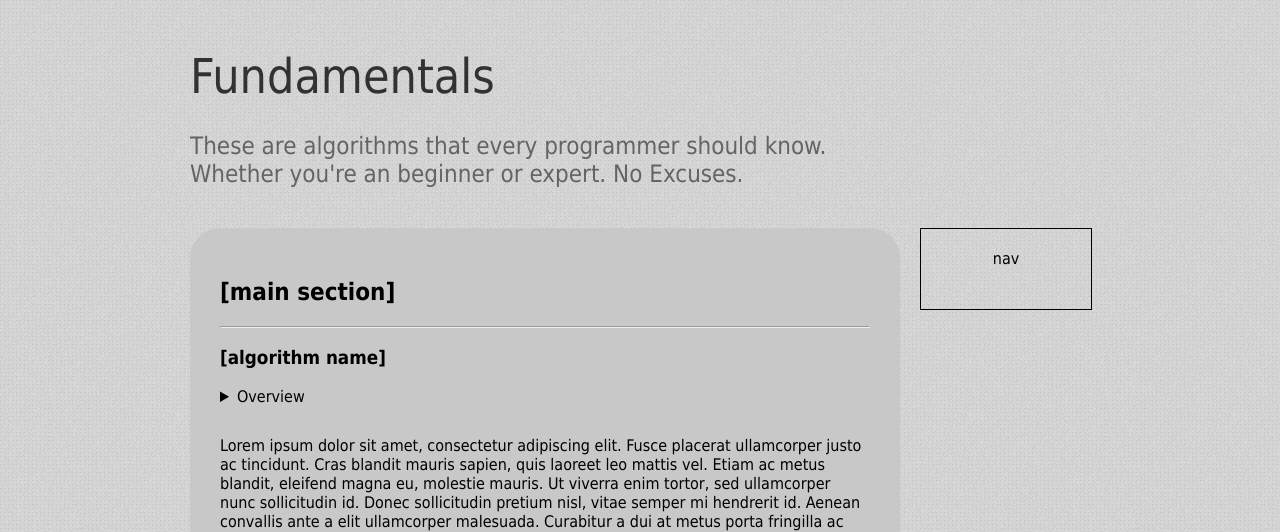
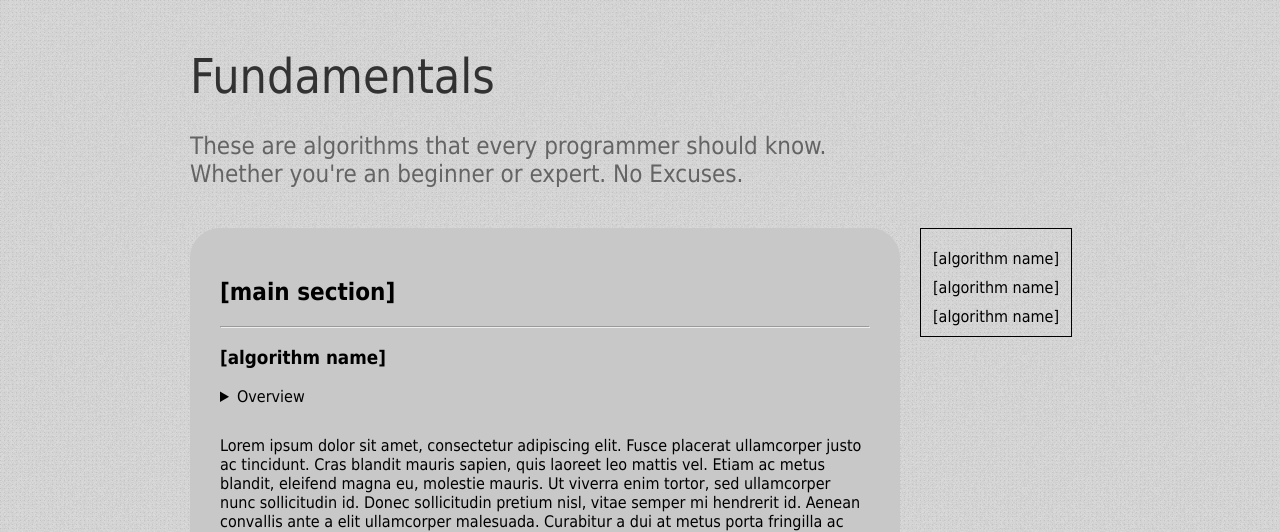
Before and after one commit to ayoungprogrammer/CSHandbook, a PHP site: page /template.html in a window 1280 px wide. Shown: the part 80-612 px from the top of the page. Run offline with PHP 8.4, Linux system fonts and the light colour scheme; some libraries are stand-ins or nearby versions.

Commit message:
inserted some side navigation bar functionality

```diff
--- a/index.html
+++ b/index.html
@@ -20,7 +20,7 @@
 			<nav>
 				<ul>
                     <li><a href="#">About</a></li>
-					<li><a href="#">Fundamentals</a></li>
+					<li><a href="template.html">Fundamentals</a></li>
 					<li><a href="#">Sorting</a></li>
 					<li><a href="#">Graphs</a></li>
 					<li><a href="#">Strings</a></li>
--- a/template.css
+++ b/template.css
@@ -63,11 +63,21 @@ main{
 #sideNav{
     border: 1px solid black;
     width: 150px;
+    height: auto;
     display: inline-block;
     position: absolute;
     top: 20px;
     margin-left:20px;
-}
+    padding: 0;
+    }
+    #sideNav ul{
+        list-style: none;
+        padding-left: 0;
+        }
+        #sideNav ul li{
+            display: block;
+            margin: 10px 0;
+        }
 
 
 @media screen and (max-width: 800px) {
--- a/template.html
+++ b/template.html
@@ -16,7 +16,7 @@
 <body>
 	<header>
 		<div id="navContainer">
-            <a href="#"><h1 id="logo">ALGORITHMS</h1></a>
+            <a href="index.html"><h1 id="logo">ALGORITHMS</h1></a>
 			<nav>
 				<ul>
                     <li><a href="#">About</a></li>
@@ -156,7 +156,9 @@
             -->
         </main>
         <nav id="sideNav">
-            nav
+            <ul>
+
+            </ul>
         </nav>
     </div>
 
@@ -166,25 +168,7 @@
 
     <script src="https://ajax.googleapis.com/ajax/libs/jquery/1.7.2/jquery.min.js"></script>
 
-    <script>
-        var sideBar = $('#sideNav')
-        var initialPos = sideBar.offset().top;
-        $(window).scroll(function(){
-            var currentScroll = $(window).scrollTop();
-            console.log(currentScroll);
-            if (currentScroll >= (initialPos - 100)){
-                sideBar.css({
-                    position: 'fixed',
-                    top: '100px'
-                });
-            } else {
-                sideBar.css({
-                    position: 'absolute',
-                    top: '20px'
-                });
-            }
-        })
-    </script>
+    <script type="text/javascript" src="sideNav.js"> </script>
     <script type="text/javascript" src="responsiveNav.js"></script>
 </body>
 </html>
```
Also changed, not shown: sideNav.js (added, +33 -0 lines).
